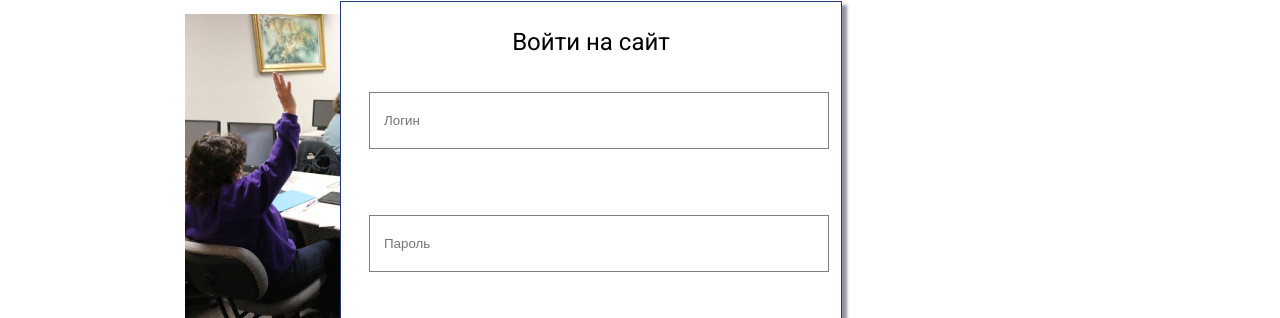
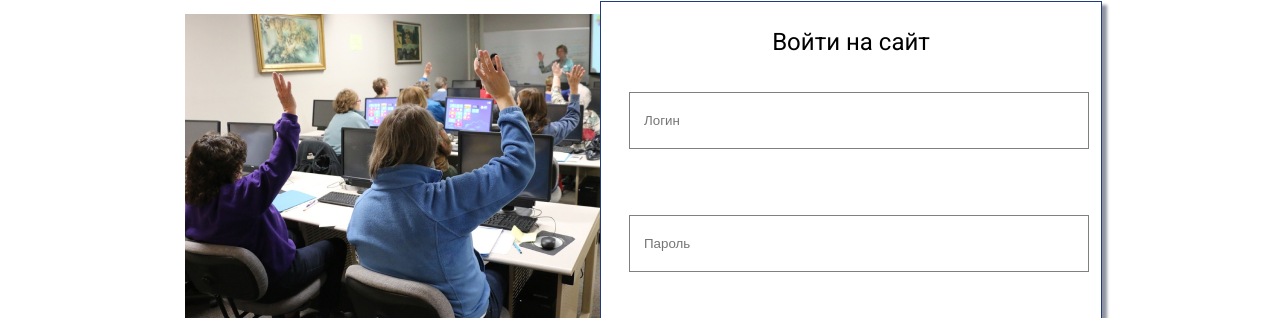
Before and after one commit to AnnaBokarewa/GroupSite.github.io, a plain HTML site: page index.html in a window 1280 px wide. Shown: the part 158-476 px from the top of the page. Drawn offline with Linux system fonts and the light colour scheme.

Commit message:
Update style.css

```diff
--- a/style.css
+++ b/style.css
@@ -18,7 +18,7 @@ position: relative;
     box-shadow:4px 5px 3px 1px #8e94a1 ;
     position: absolute;
     margin-top: 80px;
-    margin-left: calc(50% - 600px/2);
+    margin-left: 600px;
 
     z-index: 100;
    }
```
